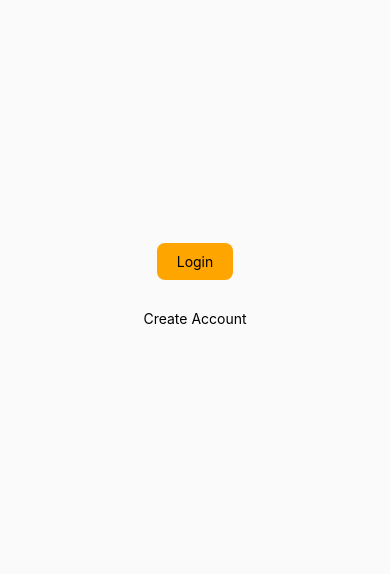
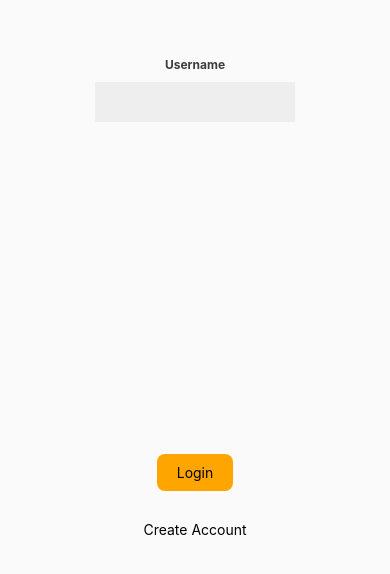
Before and after one commit to theruelmisa/react-native-playground, a React Native app: screen / in a window 390 px wide. Shown: the part 122-696 px from the top of the page. Built offline with nearby package versions, Linux system fonts and the light colour scheme.

Commit message:
added textinput with label and a userinput to be displayed when input is changed

```diff
--- a/App.js
+++ b/App.js
@@ -1,10 +1,25 @@
-import React from "react";
-import { StyleSheet, Text, View, ScrollView } from "react-native";
+import React, { useState } from "react";
+import { StyleSheet, Text, View, ScrollView, TextInput } from "react-native";
 import { Box, Button } from "./src";
 
 const App = () => {
+	const [username, setUsername] = useState("");
+
+	const handleInputChange = (text) => {
+		setUsername(text);
+	};
+
 	return (
 		<View style={styles.appContainer}>
+			<Box>
+				<Text style={styles.label}>Username</Text>
+				<TextInput
+					style={styles.inputField}
+					value={username}
+					onChangeText={handleInputChange}
+				></TextInput>
+				<Text style={styles.userInput}>{username}</Text>
+			</Box>
 			<Box>
 				<Button title="Login" backgroundColor="orange" borderColor="orange">
 					Login
@@ -23,6 +38,25 @@ const styles = StyleSheet.create({
 		backgroundColor: "#fafafa",
 		flexDirection: "column",
 	},
+
+	label: {
+		color: "#3c3c3c",
+		fontSize: 12,
+		fontWeight: "700",
+		marginBottom: 10,
+	},
+
+	inputField: {
+		backgroundColor: "#eee",
+		color: "#3c3c3c",
+		padding: 10,
+		width: 200,
+		fontSize: 16,
+	},
+
+	userInput: {
+		fontSize: 30,
+	},
 });
 
 export default App;
--- a/src/components/Button.js
+++ b/src/components/Button.js
@@ -1,5 +1,5 @@
 import React from "react";
-import { StyleSheet, Text, View } from "react-native";
+import { StyleSheet, Text, View, TouchableHighlight } from "react-native";
 
 const Button = ({ children, title, backgroundColor }) => {
 	const styles = StyleSheet.create({
@@ -14,9 +14,15 @@ const Button = ({ children, title, backgroundColor }) => {
 	});
 
 	return (
-		<View style={styles.buttonContainer}>
-			<Text>{children}</Text>
-		</View>
+		<TouchableHighlight
+			onPress={() => {
+				alert(`Pressed button`);
+			}}
+		>
+			<View style={styles.buttonContainer}>
+				<Text>{children}</Text>
+			</View>
+		</TouchableHighlight>
 	);
 };
 
```
